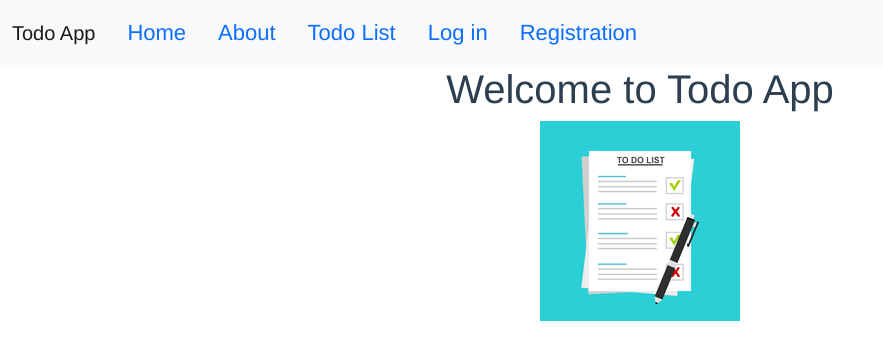
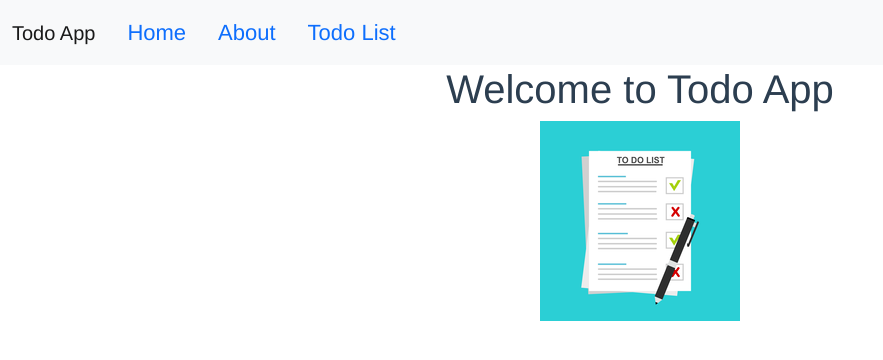
Before and after one commit to phamquochuy2905/Webtech-Projekt-WS2021-2022-Frontend, a Vue app: page / in a window 1280 px wide. Shown: the top 360 px of the page, without its empty margins (0-883 px from the left). Built offline with nearby package versions, Linux system fonts and the light colour scheme.

Commit message:
Create a task on frontend (not working)

```diff
--- a/src/components/NavBar.vue
+++ b/src/components/NavBar.vue
@@ -9,16 +9,6 @@
         <router-link class="nav-link" to ="/"> Home </router-link>
         <router-link class="nav-link" to ="/about"> About </router-link>
         <router-link class="nav-link" to ="/todolist"> Todo List </router-link>
-
-        <ul class="nav justify-content-end">
-          <li class="nav-item">
-            <a class="nav-link active" aria-current="page" href="#">Log in</a>
-          </li>
-          <li class="nav-item">
-            <a class="nav-link" href="#">Registration</a>
-          </li>
-        </ul>
-
       </div>
     </div>
   </nav>
--- a/src/components/TodoCreateForm.vue
+++ b/src/components/TodoCreateForm.vue
@@ -4,7 +4,7 @@
   </button>
   <div class="offcanvas offcanvas-end" tabindex="-1" id="todo-create-offcanvas" aria-labelledby="offcanvas-label">
     <div class="offcanvas-header">
-      <h5 id="offcanvas-label">New Person</h5>
+      <h5 id="offcanvas-label">New Task</h5>
       <button type="button" id="close-offcanvas" class="btn-close text-reset" data-bs-dismiss="offcanvas" aria-label="Close"></button>
     </div>
     <div class="offcanvas-body">
@@ -32,7 +32,7 @@
           </div>
         </div>
         <div class="mt-5">
-          <button class="btn btn-primary me-3" type="submit" @click="createTodo">Create</button>
+          <button class="btn btn-primary me-3" type="submit" @click.prevent="createTodo">Create</button>
           <button class="btn btn-danger" type="reset">Reset</button>
         </div>
       </form>
@@ -76,6 +76,7 @@ export default {
 
       fetch(endpoint, requestOptions)
         .catch(error => console.log('error', error))
+      window.location.reload()
     }
   }
 }
```
